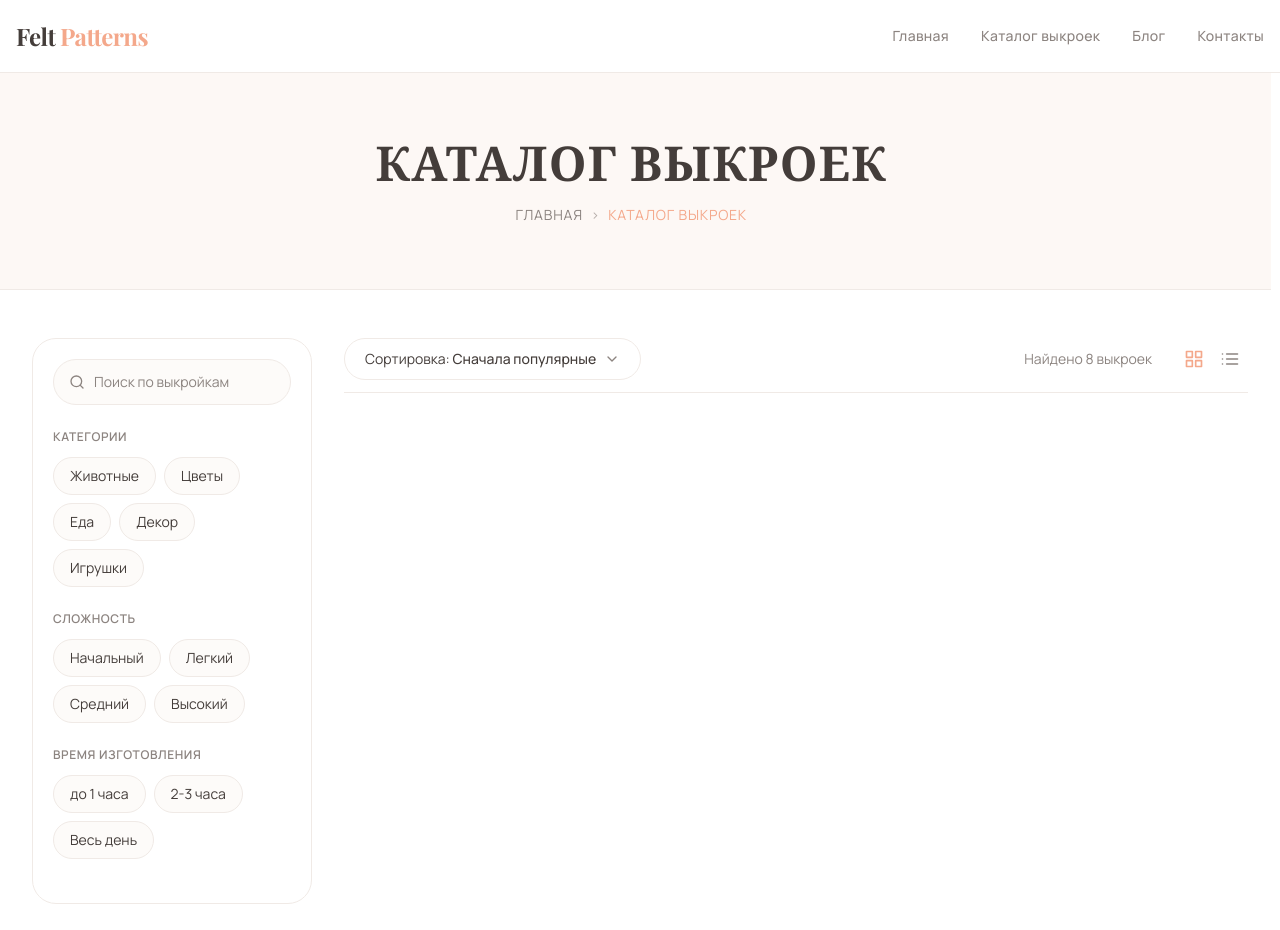
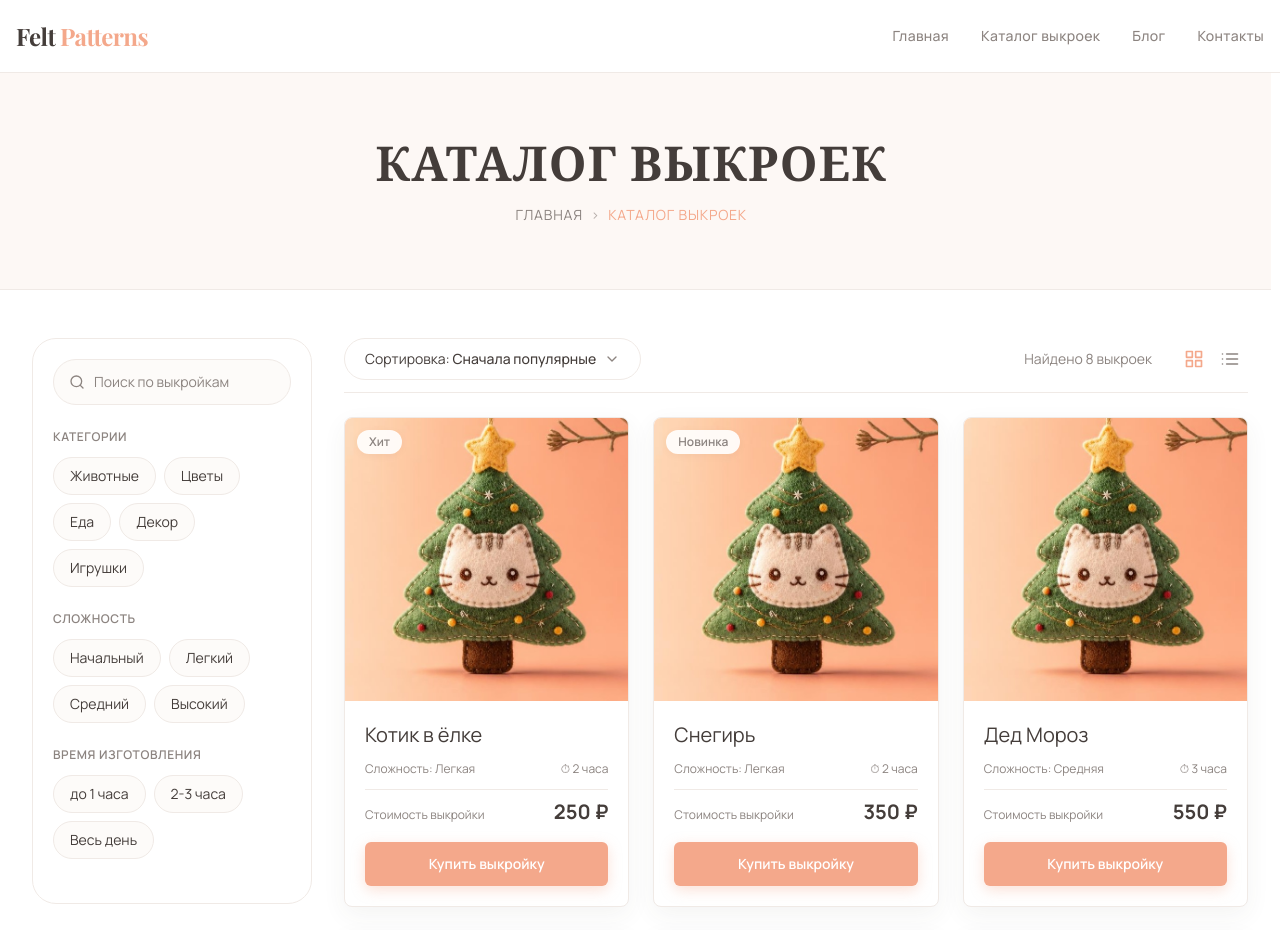
Before and after one commit to EkaterinaVag/patterns-shop, a Next.js app: page /patterns in a window 1280 px wide. Shown: the top 930 px of the page. Built offline with nearby package versions, Linux system fonts and the light colour scheme.

Commit message:
chore: set up index exports

```diff
--- a/src/entities/pattern/index.ts
+++ b/src/entities/pattern/index.ts
@@ -1 +1,2 @@
 export { PatternCard } from './ui/PatternCard';
+export type { Pattern } from './model/types';
--- a/src/entities/pattern/ui/PatternCard.tsx
+++ b/src/entities/pattern/ui/PatternCard.tsx
@@ -2,7 +2,7 @@
 
 import Image from 'next/image';
 import Link from 'next/link';
-import type { Pattern } from '../model/types';
+import type { Pattern } from '../index';
 
 interface PatternCardProps {
     pattern: Pattern;
--- a/src/pages/catalog/ui/CatalogPage.tsx
+++ b/src/pages/catalog/ui/CatalogPage.tsx
@@ -1,8 +1,9 @@
-import { BreadcrumbItem, Breadcrumbs } from '@/shared/ui/Breadcrumbs';
 import { FilterSidebar } from './FilterSidebar';
 import { CatalogToolbar } from './CatalogToolbar';
 
-import { MOCK_PATTERNS } from '@/shared/api/mocks/patterns';
+import { BreadcrumbItem, Breadcrumbs } from '@/shared/ui';
+import { MOCK_PATTERNS } from '@/shared/api';
+import { PatternCard } from '@/entities/pattern';
 
 const breadcrumbs: BreadcrumbItem[] = [
     { label: 'Главная', href: '/' },
@@ -40,6 +41,11 @@ export function CatalogPage() {
 
                         <div>
                             <CatalogToolbar count={MOCK_PATTERNS.length} />
+                            <div className="grid grid-cols-1 sm:grid-cols-2 lg:grid-cols-3 gap-6">
+                                {MOCK_PATTERNS.map((pattern) => (
+                                    <PatternCard key={pattern.id} pattern={pattern} />
+                                ))}
+                            </div>
                         </div>
                     </div>
                 </div>
--- a/src/pages/main/ui/MainPage.tsx
+++ b/src/pages/main/ui/MainPage.tsx
@@ -1,7 +1,7 @@
 import Image from 'next/image';
 import Link from 'next/link';
 import { PatternCard } from '@/entities/pattern';
-import { MOCK_PATTERNS } from '@/shared/api/mocks/patterns';
+import { MOCK_PATTERNS } from '@/shared/api/';
 
 export function MainPage() {
   return (
@@ -96,7 +96,7 @@ export function MainPage() {
         </div>
 
         <div className="grid grid-cols-1 sm:grid-cols-2 lg:grid-cols-4 gap-6">
-          {MOCK_PATTERNS.map((pattern) => (
+          {MOCK_PATTERNS.slice(0, 4).map((pattern) => (
             <PatternCard key={pattern.id} pattern={pattern} />
           ))}
         </div>
--- /dev/null
+++ b/src/shared/api/index.ts
@@ -0,0 +1 @@
+export { MOCK_PATTERNS } from './mocks/patterns';
--- /dev/null
+++ b/src/shared/ui/index.ts
@@ -0,0 +1,5 @@
+export { Breadcrumbs } from './Breadcrumbs';
+export type { BreadcrumbItem } from './Breadcrumbs';
+
+export { Dropdown } from './Dropdown';
+export type { DropdownOption } from './Dropdown';
--- /dev/null
+++ b/src/widgets/footer/index.ts
@@ -0,0 +1 @@
+export { Footer } from './ui/Footer';
--- a/src/widgets/footer/ui/Footer.tsx
+++ b/src/widgets/footer/ui/Footer.tsx
@@ -1,4 +1,3 @@
-// src/widgets/Footer/ui/Footer.tsx
 import Link from 'next/link';
 
 const NAV_LINKS = [
--- /dev/null
+++ b/src/widgets/header/index.ts
@@ -0,0 +1 @@
+export { Header } from './ui/Header';
```
